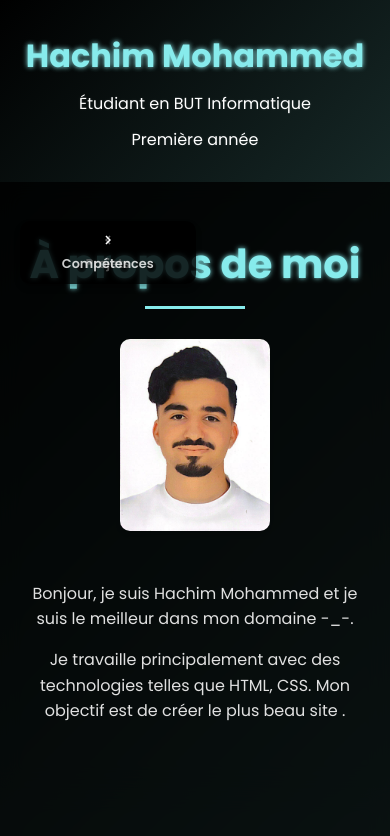
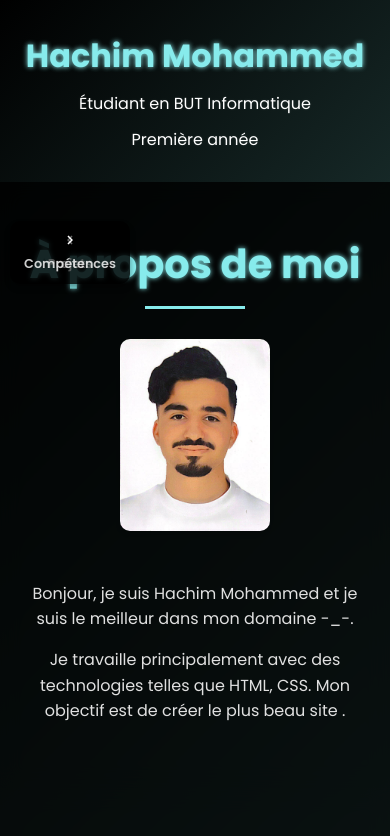
Before and after one commit to HM4893/HM4893, a plain HTML site: page index.html in a window 390 px wide. Shown: the top 836 px of the page. Drawn offline with Linux system fonts and the light colour scheme.

Commit message:
Add files via upload

```diff
--- a/style.css
+++ b/style.css
@@ -438,7 +438,7 @@ body {
         right: 0;
         display: flex; /* Afficher les boutons côte à côte */
         justify-content: space-between; /* Répartir les boutons horizontalement */
-        padding: 0 20px; /* Ajouter un espace latéral */
+        padding: 0 10px; /* Ajouter un espace latéral */
         z-index: 1000; /* Assurer qu'ils restent visibles */
     }
 
@@ -446,6 +446,7 @@ body {
         flex-direction: column; /* Aligner la flèche au-dessus du texte */
         gap: 5px; /* Réduire l'espace entre la flèche et le texte */
         width: 45%; /* Chaque bouton occupe 45% de la largeur */
+        max-width: 120px; /* Limiter la largeur maximale */
         height: auto;
         padding: 10px;
         border-radius: 10px; /* Arrondir les coins */
@@ -462,6 +463,7 @@ body {
     .label {
         font-size: 0.8rem; /* Réduire la taille du texte */
         font-weight: 600; /* Garder le texte lisible */
+        white-space: nowrap; /* Empêcher le texte de se répartir sur plusieurs lignes */
     }
 
     .arrow-icon {
```
